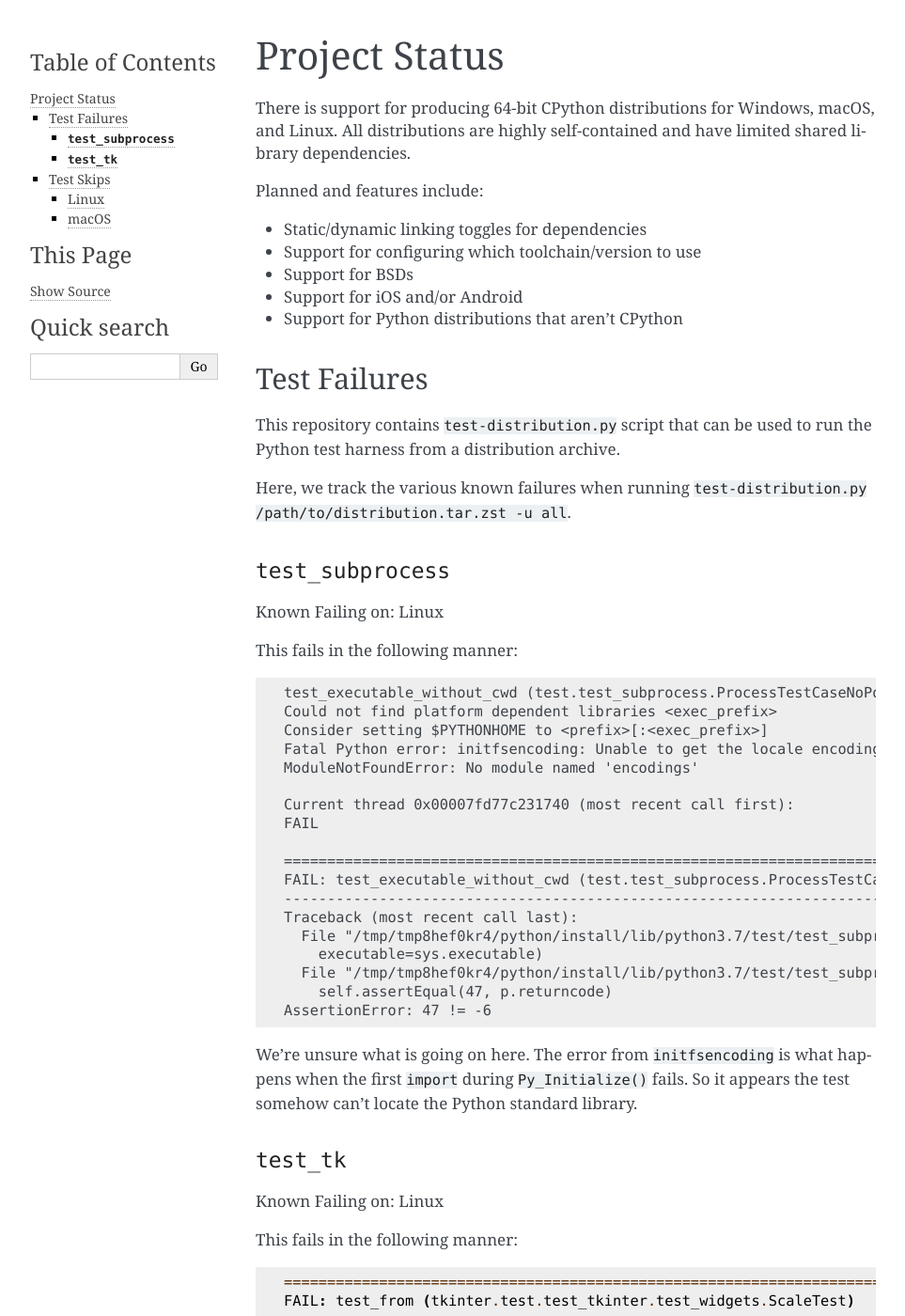
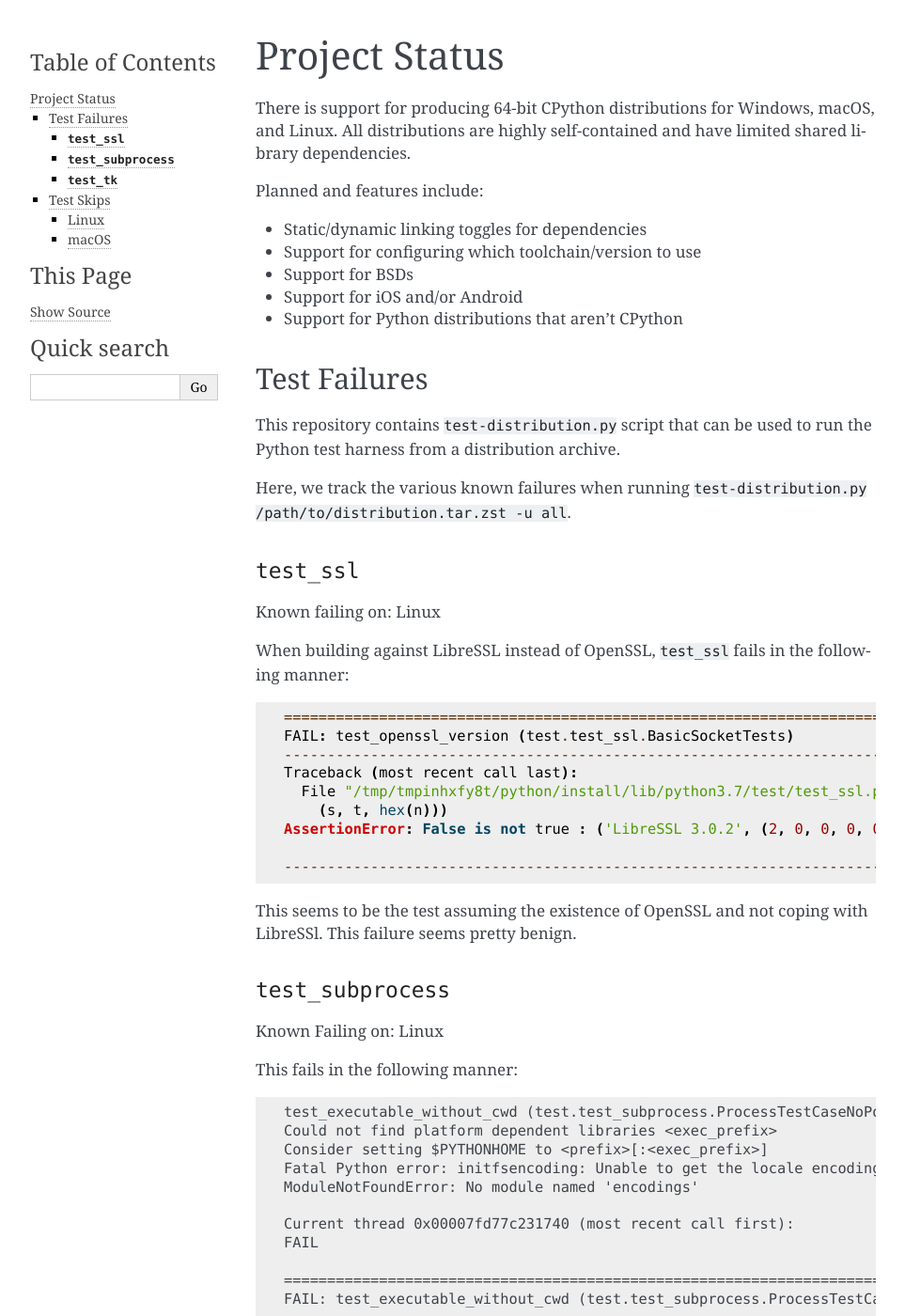
Before and after one commit to indygreg/python-build-standalone, a Sphinx documentation site: the page built from docs/status.rst, in a window 1280 px wide and 1400 px high. Shown: the whole window at 94% size, without its empty margins (148-1111 px from the left). Built offline with Sphinx 7.4.7, drawn with Linux system fonts in a browser that asks for light colours.

Commit message:
docs: document test_ssl failure when using LibreSSL
Fortunately this seems pretty harmless.

```diff
--- a/docs/status.rst
+++ b/docs/status.rst
@@ -24,6 +24,27 @@ used to run the Python test harness from a distribution archive.
 
 Here, we track the various known failures when running
 ``test-distribution.py /path/to/distribution.tar.zst -u all``.
+
+``test_ssl``
+------------
+
+Known failing on: Linux
+
+When building against LibreSSL instead of OpenSSL, ``test_ssl`` fails
+in the following manner::
+
+    ======================================================================
+    FAIL: test_openssl_version (test.test_ssl.BasicSocketTests)
+    ----------------------------------------------------------------------
+    Traceback (most recent call last):
+      File "/tmp/tmpinhxfy8t/python/install/lib/python3.7/test/test_ssl.py", line 573, in test_openssl_version
+        (s, t, hex(n)))
+    AssertionError: False is not true : ('LibreSSL 3.0.2', (2, 0, 0, 0, 0), '0x20000000')
+
+    ----------------------------------------------------------------------
+
+This seems to be the test assuming the existence of OpenSSL and not
+coping with LibreSSl. This failure seems pretty benign.
 
 ``test_subprocess``
 -------------------
```
